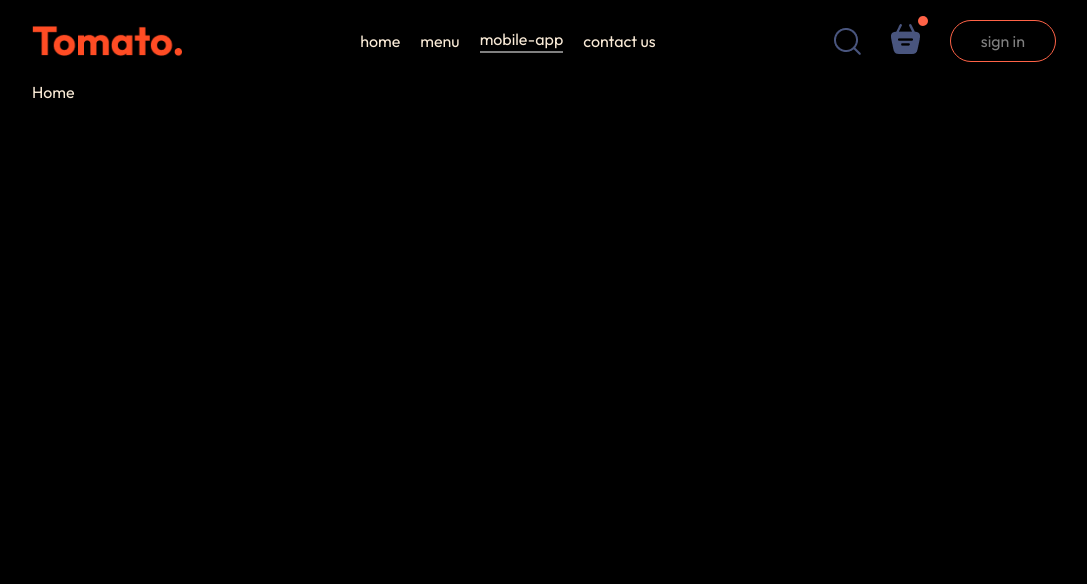
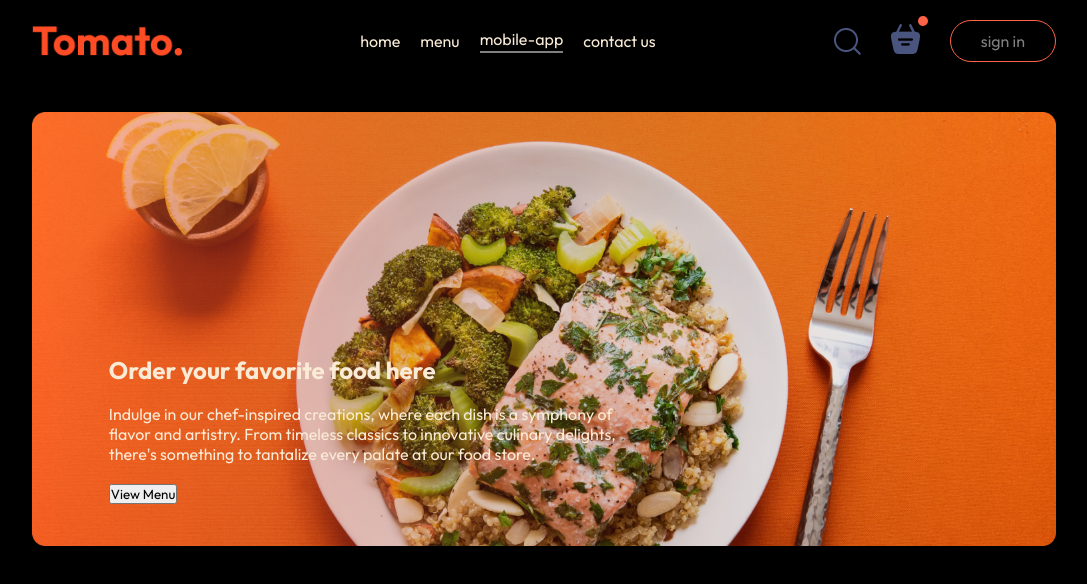
Before and after one commit to SandeepSabu9809/Zomato-Clone, a React (Vite) app in the folder frontend/: page / in a window 1280 px wide. Shown: the top 584 px of the page, without its empty margins (96-1183 px from the left). Built offline with nearby package versions, Linux system fonts and the light colour scheme.

Commit message:
adding header component html

```diff
--- /dev/null
+++ b/frontend/src/components/Header/Header.css
@@ -0,0 +1,17 @@
+.header{
+    height: 34vw;
+    margin: 30px auto;
+    background: url('../../assets/header_img.png') no-repeat;
+    background-size: contain;
+    position: relative;
+}
+.header-contents {
+    position: absolute;
+    display: flex;
+    flex-direction: column;
+    align-items: start;
+    gap: 1.5vw;
+    max-width: 50%;
+    bottom: 10%;
+    left: 6vw;
+}
--- /dev/null
+++ b/frontend/src/components/Header/Header.jsx
@@ -0,0 +1,16 @@
+import React from 'react'
+import './Header.css'
+
+const Header = () => {
+  return (
+    <div className='header'>
+      <div className="header-contents">
+        <h2>Order your favorite food here</h2>
+        <p>Indulge in our chef-inspired creations, where each dish is a symphony of flavor and artistry. From timeless classics to innovative culinary delights, there's something to tantalize every palate at our food store.</p>
+        <button>View Menu</button>
+      </div>
+    </div>
+  )
+}
+
+export default Header
--- a/frontend/src/pages/Home/Home.jsx
+++ b/frontend/src/pages/Home/Home.jsx
@@ -1,10 +1,11 @@
 import React from 'react'
 import './Home.css'
+import Header from '../../components/Header/Header'
 
 const Home = () => {
   return (
     <div>
-      Home
+      <Header/>
     </div>
   )
 }
```
